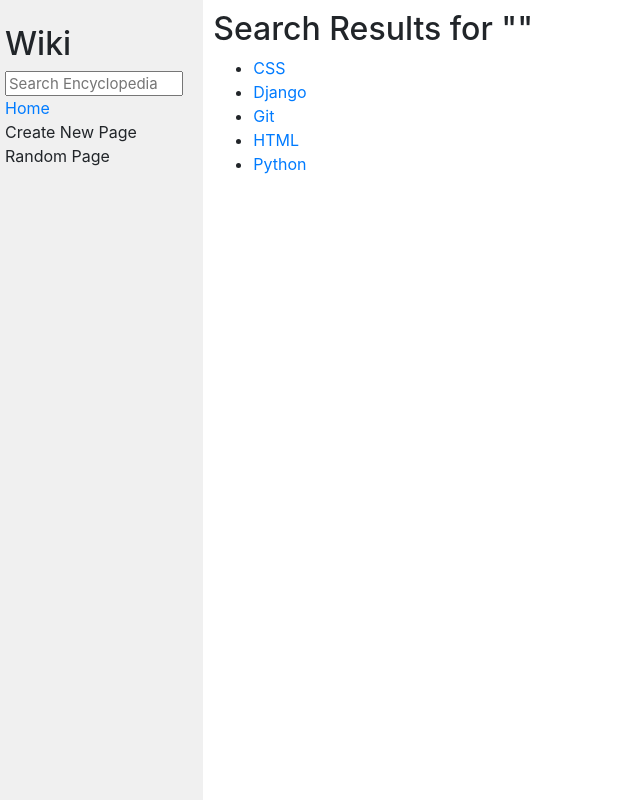
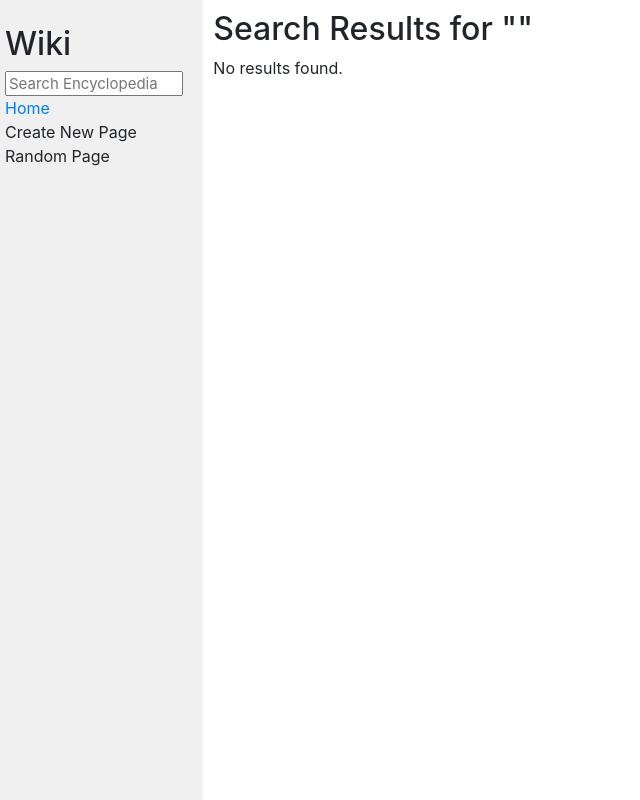
Before and after one commit to Gias-uddin-vuiya/cs50w-project1-wiki, a Django app: page /search/ in a window 1280 px wide. Shown: the whole page, without its empty margins (0-640 px from the left). Run offline with Django 3.2, Linux system fonts and the light colour scheme; some libraries are stand-ins or nearby versions.

Commit message:
fixed url entry to entry_page for showing search result

```diff
--- a/wiki/encyclopedia/templates/encyclopedia/search_results.html
+++ b/wiki/encyclopedia/templates/encyclopedia/search_results.html
@@ -10,7 +10,7 @@
     {% if results %}
         <ul>
         {% for result in results %}
-            <li><a href="{% url 'entry' title=result %}">{{ result }}</a></li>
+            <li><a href="{% url 'entry_page' title=result %}">{{ result }}</a></li>
         {% endfor %}
         </ul>
     {% else %}
--- a/wiki/encyclopedia/views.py
+++ b/wiki/encyclopedia/views.py
@@ -29,6 +29,13 @@
     query = request.GET.get('q', '').strip()
     entries = util.list_entries()
 
+
+    if not query:
+        return render(request, "encyclopedia/search_results.html", {
+            "query": query,
+            "results": []
+        })
+
    # Exact match (case-insensitive)
     for entry in entries:
         if entry.lower() == query.lower():
```
